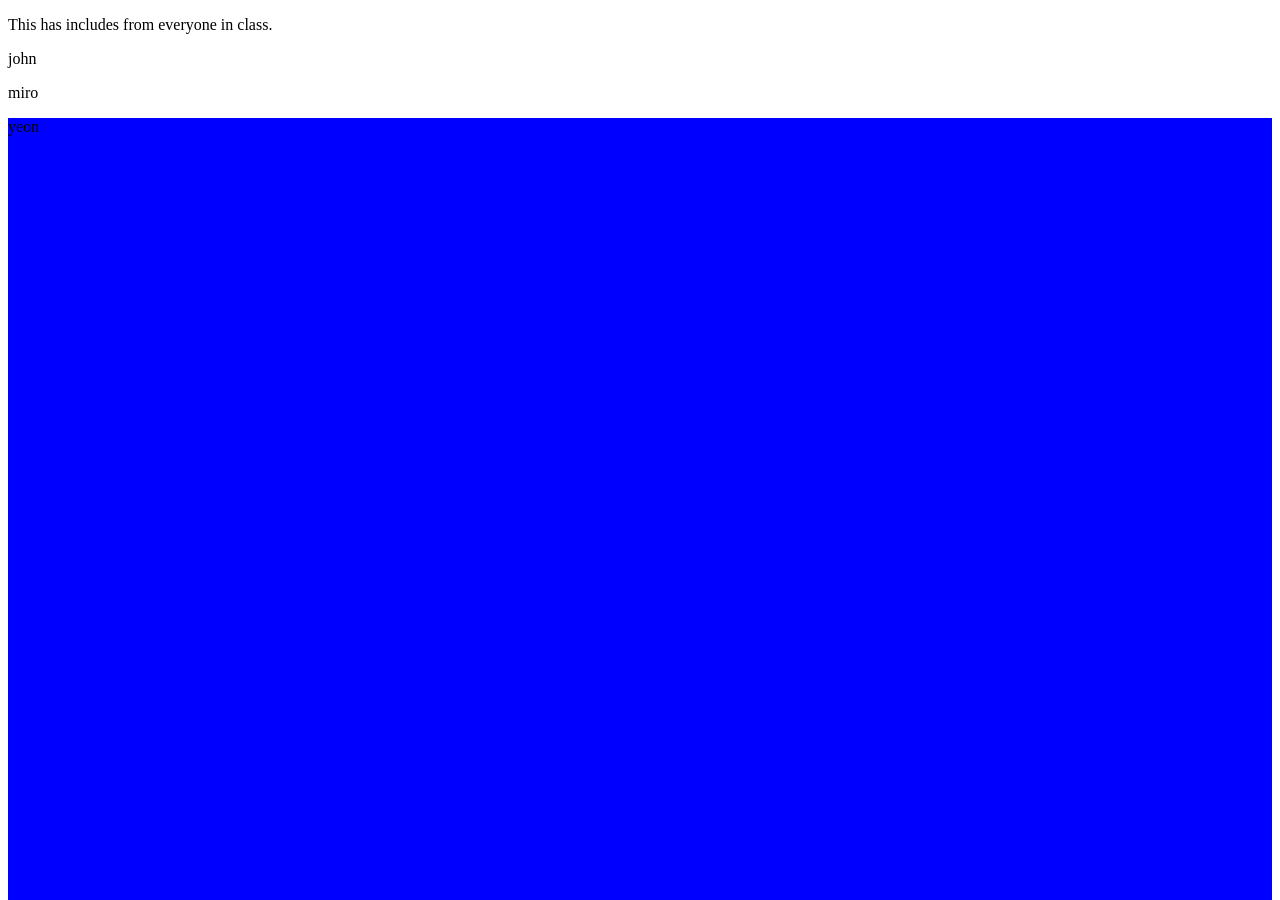
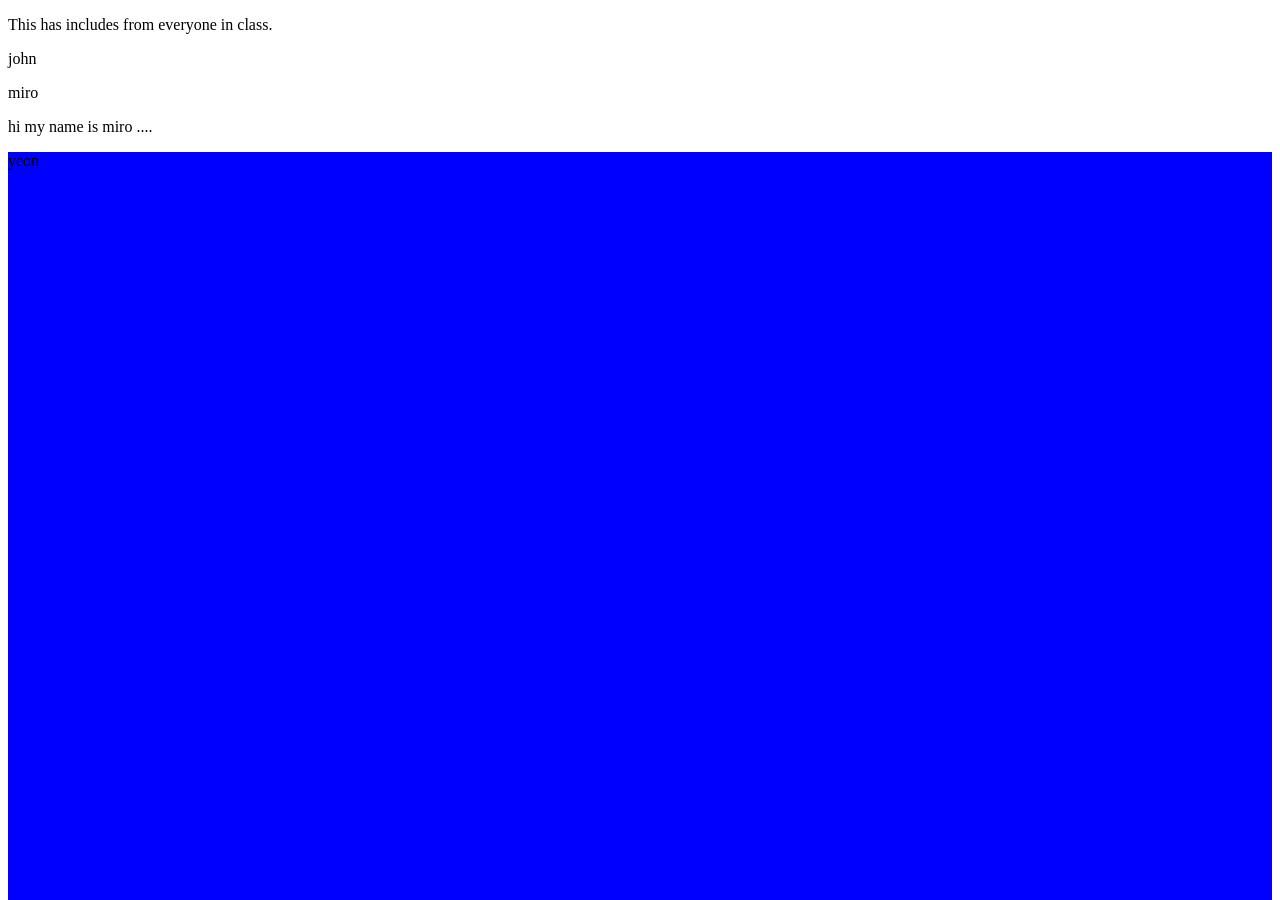
Before and after one commit to risd-gd/wd, a Jekyll site: the page built from _posts/2017-10-09-shared.md, in a window 1280 px wide and 900 px high. Built offline with Jekyll 4.4.1, drawn with Linux system fonts in a browser that asks for light colours.

Commit message:
greeting call

```diff
--- a/_includes/miro.html
+++ b/_includes/miro.html
@@ -1 +1,4 @@
 <p>miro</p>
+
+
+hi my name is miro ....
```
